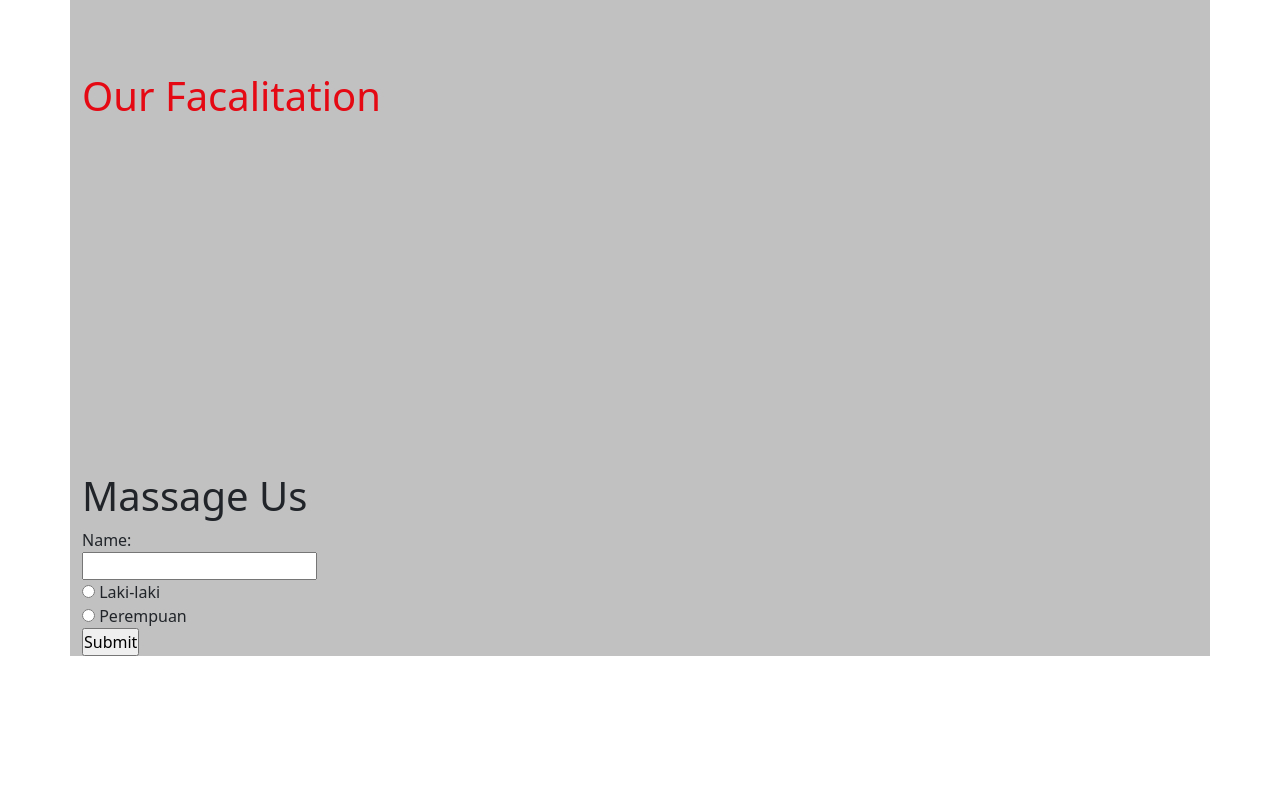
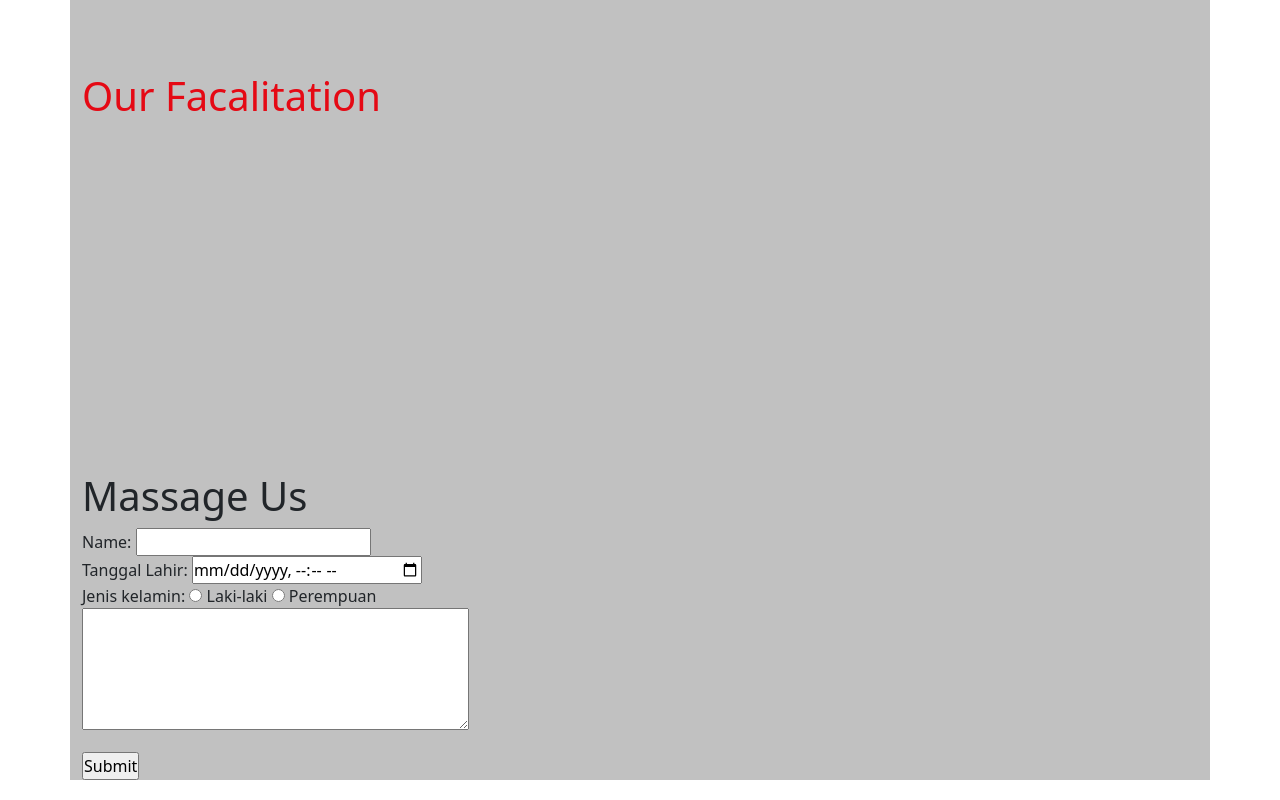
Before and after one commit to erlangpr/RevoU-web, a plain HTML site: page index.html in a window 1280 px wide. Shown: the part 730-1530 px from the top of the page. Before the commit the page ends 1406 px from the top, so only its background shows below. Drawn offline with nearby package versions, Linux system fonts and the light colour scheme.

Commit message:
index.html

```diff
--- a/asset/css/style.css
+++ b/asset/css/style.css
@@ -31,7 +31,7 @@ nav ul li a {
     text-decoration: none;
     font-family: system-ui, -apple-system, BlinkMacSystemFont, 'Segoe UI', Roboto, Oxygen, Ubuntu, Cantarell, 'Open Sans', 'Helvetica Neue', sans-serif;
     color: #141414;
-    font-weight: 500;
+    font-weight: 600;
 }
 
 nav ul li a:hover {
--- a/index.html
+++ b/index.html
@@ -40,17 +40,22 @@
     </div>
 
 
-    <form action="/action_page.php">
-      <h1>Massage Us</h1>
-      <label for="name">Name: </label><br>
-      <input type="text" id="name" name="name" value=""><br>
+    <!-- <form action="/action_page.php"> -->
+    <h1>Massage Us</h1>
+    <form action="/index.html" id="form">
+      <label for="name">Name: </label>
+      <input type="text" id="name" name="name"><br>
+      <label for="birthdaytime">Tanggal Lahir: </label>
+      <input type="datetime-local" id="birthdaytime" name="birthdaytime"><br>
+      <p>Jenis kelamin:
       <input type="radio" id="laki-laki" name="jenisk" value="Laki-laki">
-      <label for="laki-laki">Laki-laki</label><br>
+      <label for="laki-laki">Laki-laki</label>
       <input type="radio" id="perempuan" name="jenisk" value="Perempuan">
       <label for="perempuan">Perempuan</label><br>
+      <textarea name="message" rows="5" cols="40">
+        </textarea></p>
       <input type="submit" value="Submit">
     </form>
-
   </main>
 
 
```
